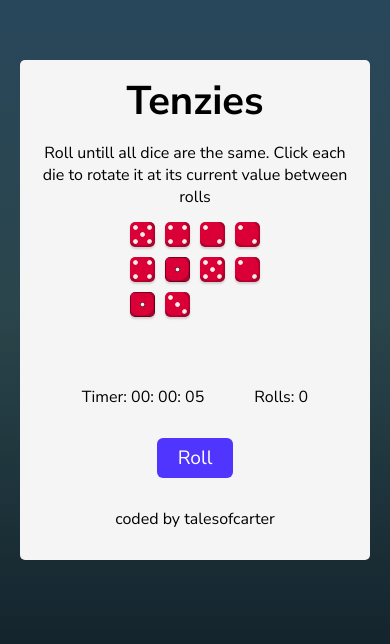
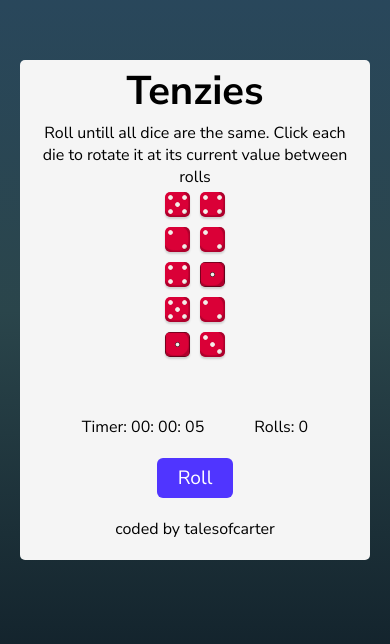
Before and after one commit to talesofcarter/tenzies-game, a React (Vite) app: page / in a window 390 px wide. Shown: the part 112-756 px from the top of the page. Built offline with nearby package versions, Linux system fonts and the light colour scheme.

Commit message:
adjust the grid-template

```diff
--- a/src/index.css
+++ b/src/index.css
@@ -131,7 +131,7 @@ button.roll-dice:hover {
 @media (max-width: 414px) {
   .die-container {
     display: grid;
-    grid-template-columns: repeat(4, 1fr);
+    grid-template-columns: repeat(2, 1fr);
     gap: 10px;
   }
 
```
